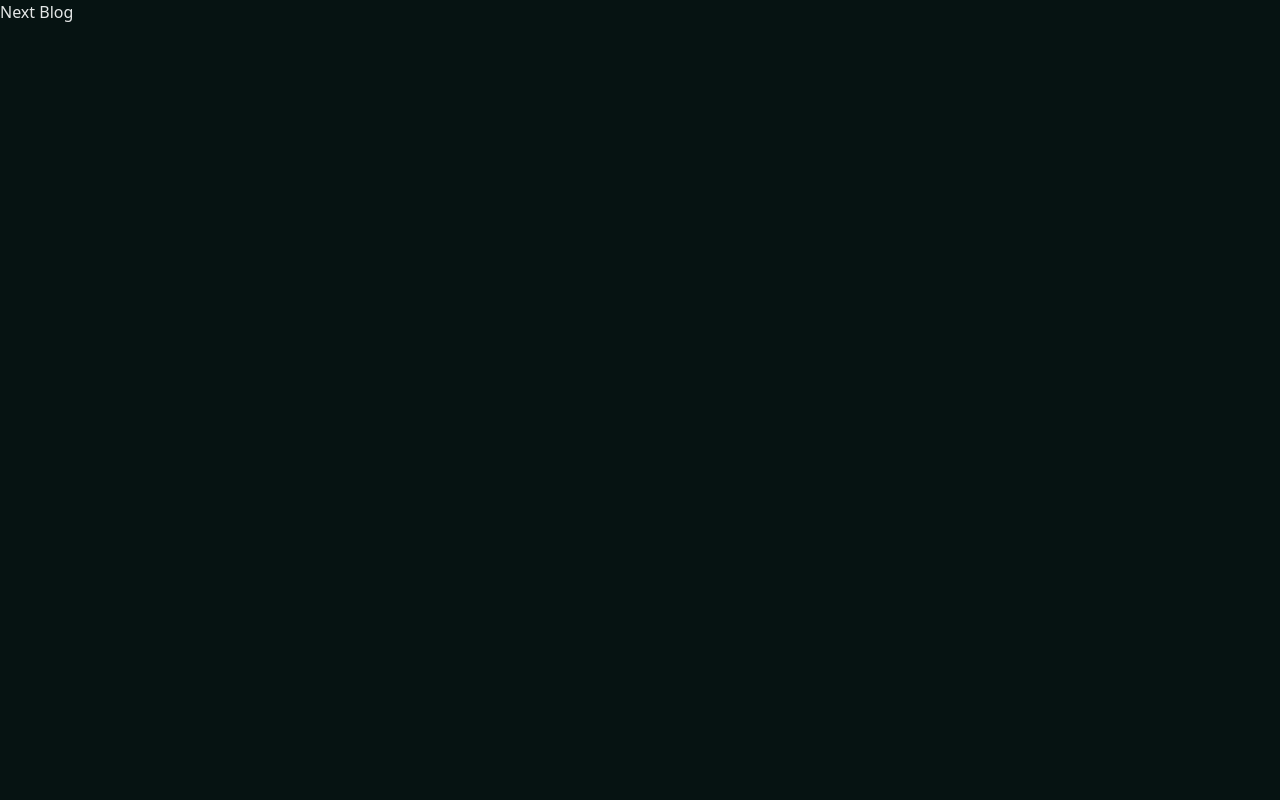
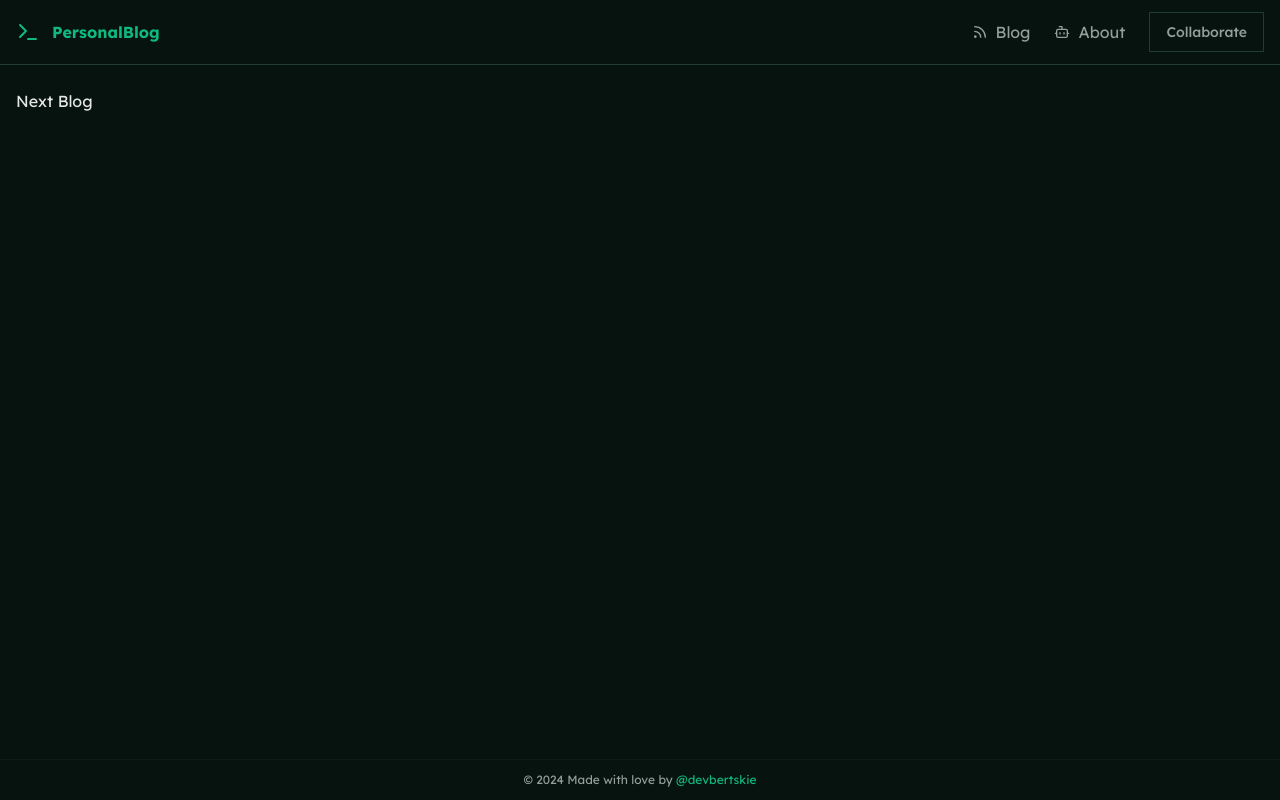
Before and after one commit to Zezliz/Blog, a Next.js app: page / in a window 1280 px wide. Built offline with nearby package versions, Linux system fonts and the light colour scheme.

Commit message:
feat: add header and footer

```diff
--- a/package.json
+++ b/package.json
@@ -10,6 +10,7 @@
     "prettier": "pnpx prettier --write ."
   },
   "dependencies": {
+    "@radix-ui/react-slot": "^1.0.2",
     "class-variance-authority": "^0.7.0",
     "clsx": "^2.1.1",
     "lucide-react": "^0.379.0",
--- a/src/app/layout.tsx
+++ b/src/app/layout.tsx
@@ -3,6 +3,7 @@ import { Lexend } from "next/font/google";
 import "@/styles/globals.css";
 import { ReactNode } from "react";
 import { cn } from "@/lib/utils";
+import App from "@/components/app";
 
 const lexend = Lexend({ subsets: ["latin"], variable: "--font-lexend" });
 
@@ -22,11 +23,11 @@ export default function RootLayout({
     <html lang="en" className="dark">
       <body
         className={cn(
-          "min-h-screen antialiased bg-background",
+          "min-h-screen antialiased font-lexend bg-background",
           lexend.variable
         )}
       >
-        {children}
+        <App>{children}</App>
       </body>
     </html>
   );
--- /dev/null
+++ b/src/components/app.tsx
@@ -0,0 +1,26 @@
+import React, { PropsWithChildren } from "react";
+import SiteHeader from "@/components/site-header";
+import { siteConfig } from "@/config/site";
+import Link from "next/link";
+
+export default function App({ children }: PropsWithChildren) {
+  return (
+    <div className="flex min-h-dvh flex-col space-y-6">
+      <SiteHeader />
+      <main className="container flex-1">{children}</main>
+      <footer className=" container border-t border-t-secondary/60 py-3 text-center">
+        <p className="text-xs text-muted-foreground">
+          &copy; 2024 Made with love by{" "}
+          <Link
+            target="_blank"
+            rel="noreferrer"
+            href={siteConfig.social.github}
+            className="text-primary"
+          >
+            @{siteConfig.author}
+          </Link>{" "}
+        </p>
+      </footer>
+    </div>
+  );
+}
--- /dev/null
+++ b/src/components/header-nav.tsx
@@ -0,0 +1,27 @@
+"use client";
+import React from "react";
+import { NAV_LIST } from "@/constants";
+import { cn } from "@/lib/utils";
+import Link from "next/link";
+import { usePathname } from "next/navigation";
+
+export default function HeaderNav() {
+  const pathname = usePathname();
+  return (
+    <nav className="hidden gap-6 md:flex">
+      {NAV_LIST.map((item) => (
+        <Link
+          key={item.label + item.path}
+          href={item.path}
+          className={cn(
+            " font-normal hover:text-primary transition-colors flex items-center",
+            pathname === item.path ? "text-primary" : "text-muted-foreground"
+          )}
+        >
+          <item.icon className="mr-2 size-4" />
+          <span>{item.label}</span>
+        </Link>
+      ))}
+    </nav>
+  );
+}
--- /dev/null
+++ b/src/components/site-header.tsx
@@ -0,0 +1,34 @@
+import React from "react";
+import Link from "next/link";
+import { Terminal } from "lucide-react";
+import { siteConfig } from "@/config/site";
+import HeaderNav from "@/components/header-nav";
+import { buttonVariants } from "@/components/ui/button";
+import { cn } from "@/lib/utils";
+
+export default function SiteHeader() {
+  return (
+    <header className="sticky top-0 z-40 border-b bg-background">
+      <div className="container flex h-16 max-w-screen-2xl items-center justify-between">
+        <Link href="/" className="flex items-center space-x-3 text-primary">
+          <Terminal />
+          <span className="hidden font-bold sm:inline-block ">
+            {siteConfig.name}
+          </span>
+        </Link>
+        <div className="flex items-center space-x-6">
+          <HeaderNav />
+          <Link
+            href="/"
+            className={cn(
+              buttonVariants({ variant: "outline" }),
+              "text-muted-foreground hover:text-primary transition-colors"
+            )}
+          >
+            Collaborate
+          </Link>
+        </div>
+      </div>
+    </header>
+  );
+}
--- /dev/null
+++ b/src/components/ui/button.tsx
@@ -0,0 +1,56 @@
+import * as React from "react"
+import { Slot } from "@radix-ui/react-slot"
+import { cva, type VariantProps } from "class-variance-authority"
+
+import { cn } from "@/lib/utils"
+
+const buttonVariants = cva(
+  "inline-flex items-center justify-center whitespace-nowrap rounded-md text-sm font-medium ring-offset-background transition-colors focus-visible:outline-none focus-visible:ring-2 focus-visible:ring-ring focus-visible:ring-offset-2 disabled:pointer-events-none disabled:opacity-50",
+  {
+    variants: {
+      variant: {
+        default: "bg-primary text-primary-foreground hover:bg-primary/90",
+        destructive:
+          "bg-destructive text-destructive-foreground hover:bg-destructive/90",
+        outline:
+          "border border-input bg-background hover:bg-accent hover:text-accent-foreground",
+        secondary:
+          "bg-secondary text-secondary-foreground hover:bg-secondary/80",
+        ghost: "hover:bg-accent hover:text-accent-foreground",
+        link: "text-primary underline-offset-4 hover:underline",
+      },
+      size: {
+        default: "h-10 px-4 py-2",
+        sm: "h-9 rounded-md px-3",
+        lg: "h-11 rounded-md px-8",
+        icon: "h-10 w-10",
+      },
+    },
+    defaultVariants: {
+      variant: "default",
+      size: "default",
+    },
+  }
+)
+
+export interface ButtonProps
+  extends React.ButtonHTMLAttributes<HTMLButtonElement>,
+    VariantProps<typeof buttonVariants> {
+  asChild?: boolean
+}
+
+const Button = React.forwardRef<HTMLButtonElement, ButtonProps>(
+  ({ className, variant, size, asChild = false, ...props }, ref) => {
+    const Comp = asChild ? Slot : "button"
+    return (
+      <Comp
+        className={cn(buttonVariants({ variant, size, className }))}
+        ref={ref}
+        {...props}
+      />
+    )
+  }
+)
+Button.displayName = "Button"
+
+export { Button, buttonVariants }
--- /dev/null
+++ b/src/config/site.ts
@@ -0,0 +1,13 @@
+export const siteConfig = {
+  name: "PersonalBlog",
+  description: "Personal Blog powered by MDX and NextJs",
+  author: "devbertskie",
+  image: "",
+  social: {
+    github: "https://github.com/devbertskie",
+    twitter: "https://twitter.com",
+    facebook: "https://facebook.com",
+  },
+};
+
+export type SiteConfig = typeof siteConfig;
--- /dev/null
+++ b/src/constants/index.ts
@@ -0,0 +1,6 @@
+import { Bot, Rss } from "lucide-react";
+
+export const NAV_LIST = [
+  { label: "Blog", path: "/blog", icon: Rss },
+  { label: "About", path: "/about", icon: Bot },
+];
--- a/src/styles/globals.css
+++ b/src/styles/globals.css
@@ -4,47 +4,47 @@
 
 @layer base {
   :root {
-    --background: 174.7 100% 95%;
-    --foreground: 174.7 5% 0%;
-    --card: 174.7 50% 90%;
-    --card-foreground: 174.7 5% 10%;
-    --popover: 174.7 100% 95%;
-    --popover-foreground: 174.7 100% 0%;
-    --primary: 174.7 83.9% 31.6%;
+    --background: 160.1 100% 95%;
+    --foreground: 160.1 5% 0%;
+    --card: 160.1 50% 90%;
+    --card-foreground: 160.1 5% 10%;
+    --popover: 160.1 100% 95%;
+    --popover-foreground: 160.1 100% 0%;
+    --primary: 160.1 84.1% 39.4%;
     --primary-foreground: 0 0% 100%;
-    --secondary: 174.7 30% 70%;
+    --secondary: 160.1 30% 70%;
     --secondary-foreground: 0 0% 0%;
-    --muted: 136.7 30% 85%;
-    --muted-foreground: 174.7 5% 35%;
-    --accent: 136.7 30% 80%;
-    --accent-foreground: 174.7 5% 10%;
+    --muted: 122.1 30% 85%;
+    --muted-foreground: 160.1 5% 35%;
+    --accent: 122.1 30% 80%;
+    --accent-foreground: 160.1 5% 10%;
     --destructive: 0 100% 30%;
-    --destructive-foreground: 174.7 5% 90%;
-    --border: 174.7 30% 50%;
-    --input: 174.7 30% 18%;
-    --ring: 174.7 83.9% 31.6%;
+    --destructive-foreground: 160.1 5% 90%;
+    --border: 160.1 30% 50%;
+    --input: 160.1 30% 18%;
+    --ring: 160.1 84.1% 39.4%;
     --radius: 0rem;
   }
   .dark {
-    --background: 174.7 50% 5%;
-    --foreground: 174.7 5% 90%;
-    --card: 174.7 50% 0%;
-    --card-foreground: 174.7 5% 90%;
-    --popover: 174.7 50% 5%;
-    --popover-foreground: 174.7 5% 90%;
-    --primary: 174.7 83.9% 31.6%;
+    --background: 160.1 50% 5%;
+    --foreground: 160.1 5% 90%;
+    --card: 160.1 50% 0%;
+    --card-foreground: 160.1 5% 90%;
+    --popover: 160.1 50% 5%;
+    --popover-foreground: 160.1 5% 90%;
+    --primary: 160.1 84.1% 39.4%;
     --primary-foreground: 0 0% 100%;
-    --secondary: 174.7 30% 10%;
+    --secondary: 160.1 30% 10%;
     --secondary-foreground: 0 0% 100%;
-    --muted: 136.7 30% 15%;
-    --muted-foreground: 174.7 5% 60%;
-    --accent: 136.7 30% 15%;
-    --accent-foreground: 174.7 5% 90%;
+    --muted: 122.1 30% 15%;
+    --muted-foreground: 160.1 5% 60%;
+    --accent: 122.1 30% 15%;
+    --accent-foreground: 160.1 5% 90%;
     --destructive: 0 100% 30%;
-    --destructive-foreground: 174.7 5% 90%;
-    --border: 174.7 30% 18%;
-    --input: 174.7 30% 18%;
-    --ring: 174.7 83.9% 31.6%;
+    --destructive-foreground: 160.1 5% 90%;
+    --border: 160.1 30% 18%;
+    --input: 160.1 30% 18%;
+    --ring: 160.1 84.1% 39.4%;
     --radius: 0rem;
   }
 }
--- a/tailwind.config.ts
+++ b/tailwind.config.ts
@@ -9,12 +9,13 @@ const config = {
     "./components/**/*.{ts,tsx}",
     "./app/**/*.{ts,tsx}",
     "./src/**/*.{ts,tsx}",
+    "./src/content/**/*.{md,mdx}",
   ],
   prefix: "",
   theme: {
     container: {
       center: true,
-      padding: "2rem",
+      padding: "1rem",
       screens: {
         "2xl": "1400px",
       },
```
Also changed, not shown: 1 other file (tests, documents, lock files or other folders).
